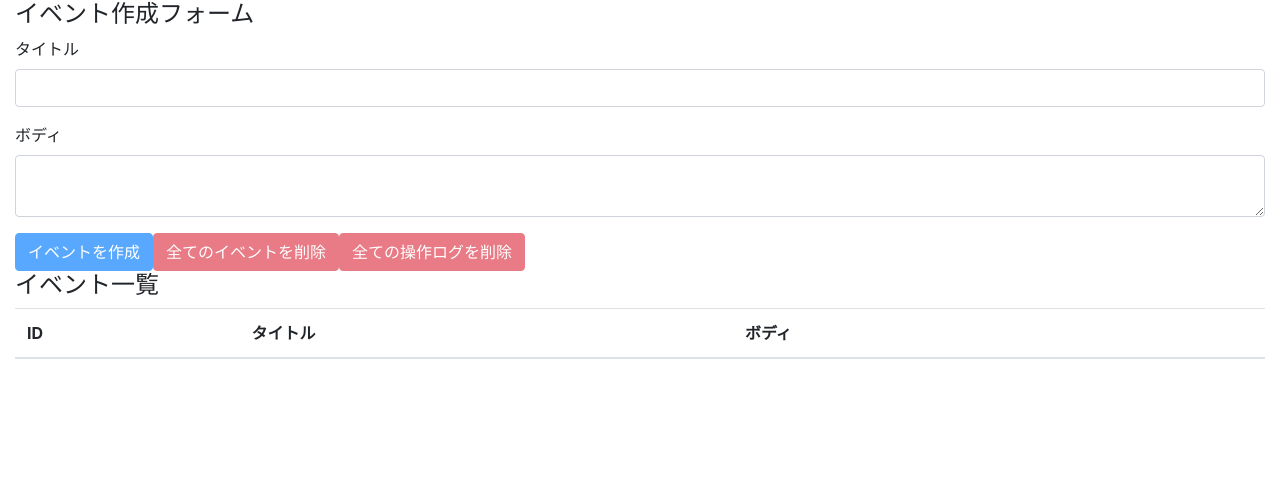
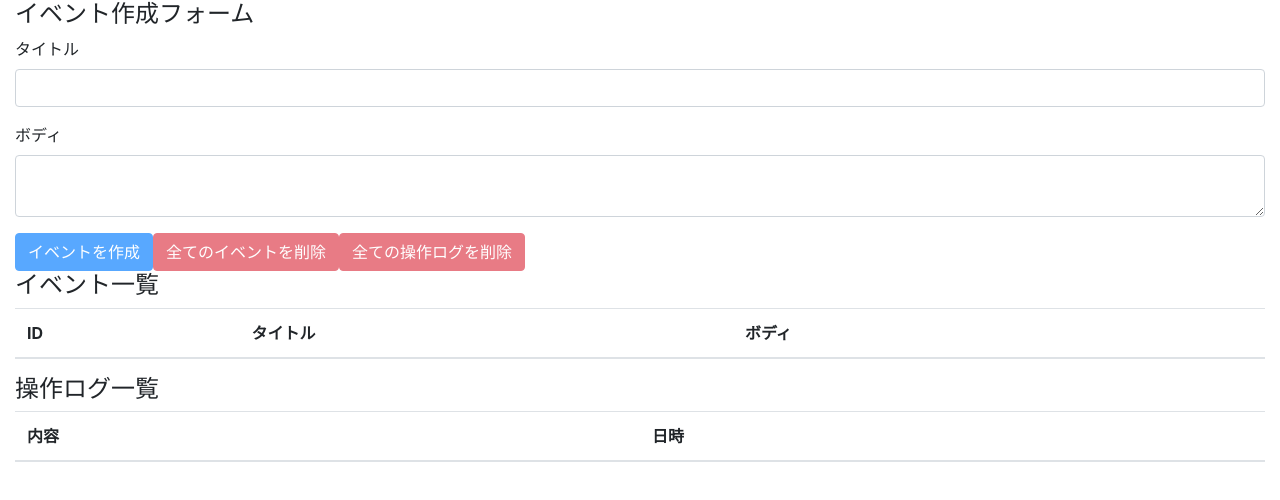
Before and after one commit to Sample-hukurou82/react_hooks_training, a React (Create React App) app: page / in a window 1280 px wide. Shown: the top 500 px of the page. Built offline with nearby package versions, Linux system fonts and the light colour scheme.

Commit message:
操作ログのコンポーネントの作成

```diff
--- a/src/components/App.js
+++ b/src/components/App.js
@@ -4,6 +4,7 @@
 
 import EventForm from "./EventForm";
 import Events from "./Events";
+import OperationLogs from "./OperationLogs";
 
 import AppContext from "../contexts/AppContext";
 import reducer from "../reducers";
@@ -20,6 +21,7 @@
       <div className="container-fluid">
         <EventForm />
         <Events />
+        <OperationLogs />
       </div>
     </AppContext.Provider>
   );
--- /dev/null
+++ b/src/components/OperationLog.js
@@ -0,0 +1,12 @@
+import React from "react";
+
+const OperationLog = ({ operationLog }) => {
+  return (
+    <tr>
+      <td>{operationLog.description}</td>
+      <td>{operationLog.operatedAt}</td>
+    </tr>
+  );
+};
+
+export default OperationLog;
--- /dev/null
+++ b/src/components/OperationLogs.js
@@ -0,0 +1,27 @@
+import React, { useContext } from "react";
+import OperationLog from "./OperationLog";
+import AppContext from "../contexts/AppContext";
+
+const OperationLogs = () => {
+  const { state } = useContext(AppContext);
+  return (
+    <>
+      <h4>操作ログ一覧</h4>
+      <table className="table table-hover">
+        <thead>
+          <tr>
+            <th>内容</th>
+            <th>日時</th>
+          </tr>
+        </thead>
+        <tbody>
+          {state.operationLogs.map((operationLog, index) => (
+            <OperationLog key={index} operationLog={operationLog} />
+          ))}
+        </tbody>
+      </table>
+    </>
+  );
+};
+
+export default OperationLogs;
```
